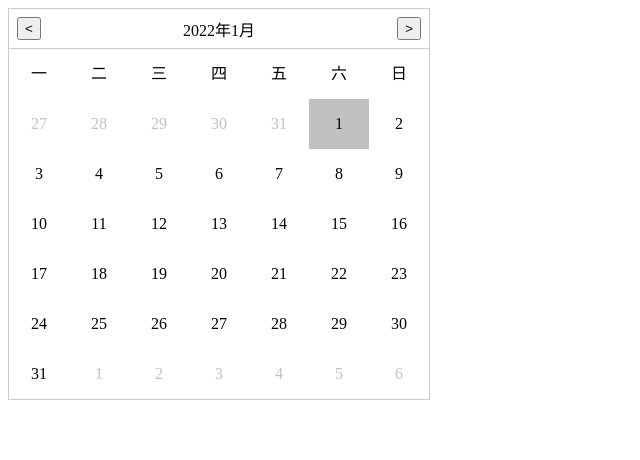
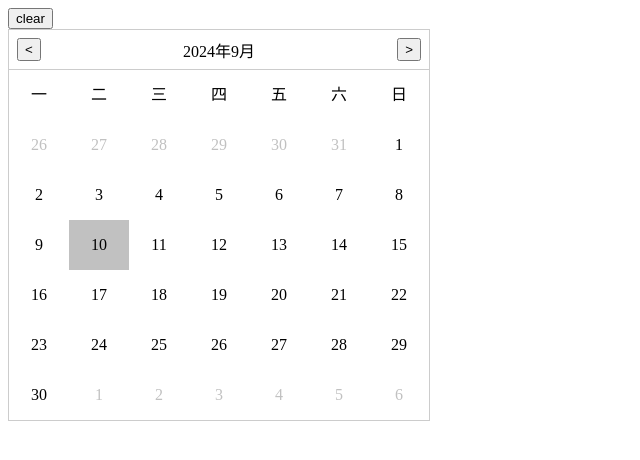
Before and after one commit to nan-0125/react-component-test, a React (Vite) app: page / in a window 1280 px wide. Shown: the top 460 px of the page, without its empty margins (0-640 px from the left). Built offline with nearby package versions, Linux system fonts and the light colour scheme.

Commit message:
feat: 完成Calendar-mini受控与非受控模式

```diff
--- a/src/App.tsx
+++ b/src/App.tsx
@@ -1,9 +1,13 @@
+import { useState } from "react"
 import Calendar from "./components/Calendar-mini"
 
 function App() {
+  const [date, setState] = useState<Date | undefined>(new Date())
   return (
     <>
-      <Calendar defaultValue={new Date('2022-1-1')} onChange={(date) => console.log(date.toLocaleDateString())} />
+      <button onClick={() => setState(undefined)}>clear</button>
+      <Calendar value={date} onChange={(date) => setState(date)}  />
+      {/* <Calendar defaultValue={new Date('2022-1-1')} onChange={(date) => console.log(date.toLocaleDateString())} /> */}
     </>
   )
 }
--- a/src/components/Calendar-mini/index.tsx
+++ b/src/components/Calendar-mini/index.tsx
@@ -1,8 +1,9 @@
-import React, { useState } from 'react'
+import React, { useEffect, useRef, useState } from 'react'
 import './index.css'
 import clsx from 'clsx'
 
 interface CalendarProps {
+    value?: Date | undefined
     defaultValue?: Date,
     onChange?: (date: Date) => void
 }
@@ -19,15 +20,34 @@ const daysOfAWeek = [
 
 const Calendar: React.FC<CalendarProps> = ({
     defaultValue = new Date(),
+    value: propValue,
     onChange
 }) => {
-    const [value, setValue] = useState(defaultValue)
-
-    const [dateOnView, setDateOnView] = useState({
-        monthIndex: value.getMonth(),
-        year: value.getFullYear()
+    const isFirstRender = useRef(true)
+    const [stateValue, setStateValue] = useState<Date | undefined>(() => {
+        if (propValue === undefined) {
+            return defaultValue
+        } else {
+            return propValue
+        }
     })
 
+    const [dateOnView, setDateOnView] = useState(() => {
+        if (stateValue === undefined) {
+            const date = new Date()
+            return {
+                monthIndex: date.getMonth(),
+                year: date.getFullYear()
+            }
+        } else {
+            return {
+                monthIndex: stateValue.getMonth(),
+                year: stateValue.getFullYear()
+            }
+        }
+    })
+
+    const value = propValue ? propValue : stateValue
 
     const lastMonthHandler = () => setDateOnView(({ year, monthIndex }) => {
         const dateOfLastMonth = new Date(year, monthIndex - 1)
@@ -45,7 +65,9 @@ const Calendar: React.FC<CalendarProps> = ({
     })
 
     const onClickDate = (date: Date) => {
-        setValue(date)
+        if (propValue === undefined) {
+            setStateValue(date)
+        }
         onChange?.(date)
     }
 
@@ -56,6 +78,13 @@ const Calendar: React.FC<CalendarProps> = ({
         })
         onClickDate(date)
     }
+
+    useEffect(() => {
+        isFirstRender.current = false
+        if (propValue === undefined && !isFirstRender.current) {
+            setStateValue(propValue)
+        }
+    }, [propValue])
 
     const renderDays = () => {
         const elements = []
@@ -84,7 +113,7 @@ const Calendar: React.FC<CalendarProps> = ({
             elements.push(
                 <div
                     onClick={() => onClickDate(date)}
-                    className={clsx("day-item", { "current-day": date.toLocaleDateString() === value.toLocaleDateString() })}
+                    className={clsx("day-item", { "current-day": date.toLocaleDateString() === value?.toLocaleDateString() })}
                     title={date.toLocaleDateString()}
                     key={date.toLocaleDateString()}
                 >
```
